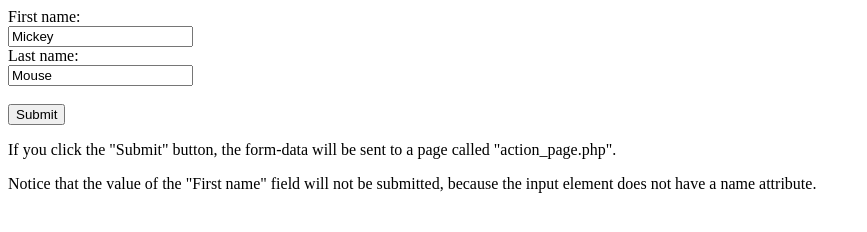
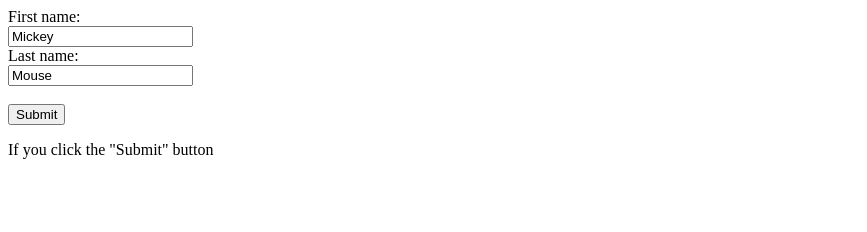
Before and after one commit to FankickOrgnization/HelpDeskHR, a website: page sample.html in a window 1280 px wide. Shown: the whole page, without its empty margins (0-867 px from the left). Drawn offline with Linux system fonts and the light colour scheme.

Commit message:
New commit

```diff
--- a/sample.html
+++ b/sample.html
@@ -12,9 +12,7 @@
   <input type="submit" value="Submit">
 </form>
 
-<p>If you click the "Submit" button, the form-data will be sent to a page called "action_page.php".</p>
-
-<p>Notice that the value of the "First name" field will not be submitted, because the input element does not have a name attribute.</p>
+<p>If you click the "Submit" button</p>
 
 </body>
 </html>
```
